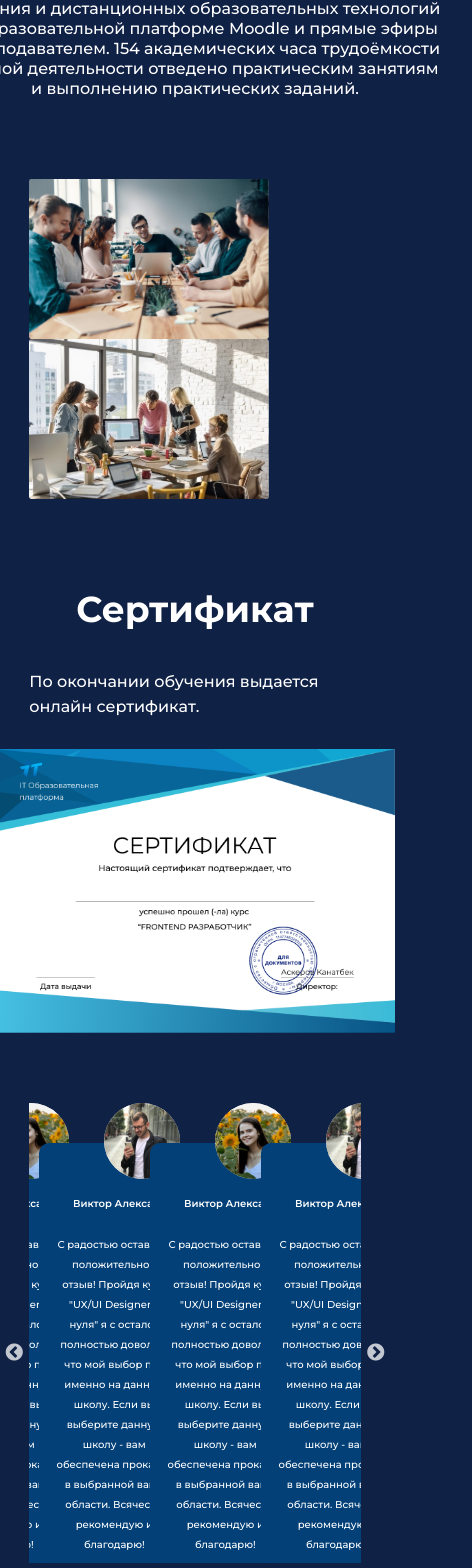
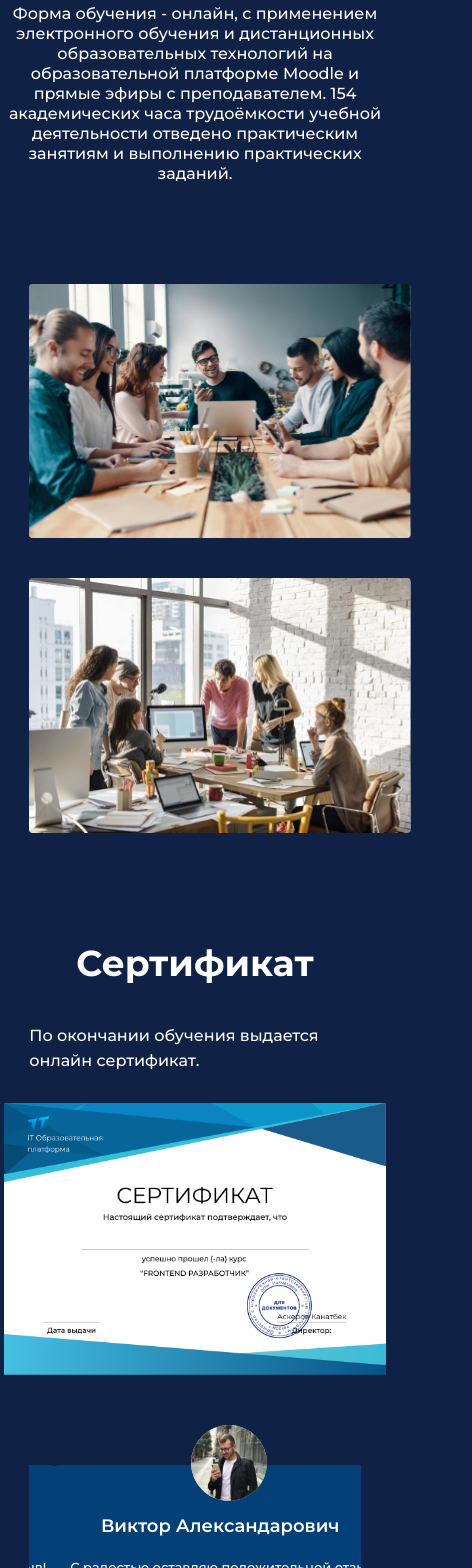
Before and after one commit to Tatynaae/club-project, a React (Create React App) app: page /AboutUs in a window 390 px wide. Shown: the part 361-1929 px from the top of the page, 472 px wide, since content can reach past the window. Built offline with nearby package versions, Linux system fonts and the light colour scheme.

Commit message:
Adaptation

```diff
--- a/src/Components/Hearoes/AboutUs.js
+++ b/src/Components/Hearoes/AboutUs.js
@@ -8,11 +8,44 @@ import Slider from "react-slick";
 
 const AboutUs = () => {
     const settings = {
-        dots: true,
+        dots: false,
         infinite: true,
         speed: 300,
         slidesToShow: 3,
-        slidesToScroll: 2
+        slidesToScroll: 2,
+        responsive: [
+            {
+                breakpoint: 1024,
+                settings: {
+                    slidesToShow: 3,
+                    slidesToScroll: 3,
+                    infinite: true,
+                    dots: false
+                }
+            },
+            {
+                breakpoint: 768,
+                settings: {
+                    slidesToShow: 2,
+                    slidesToScroll: 2,
+                    initialSlide: 2
+                }
+            }, {
+                breakpoint: 576,
+                settings: {
+                    slidesToShow: 1,
+                    slidesToScroll: 1,
+                    initialSlide: 1
+                }
+            },
+            {
+                breakpoint: 480,
+                settings: {
+                    slidesToShow: 1,
+                    slidesToScroll: 1
+                }
+            }
+        ]
     };
     return (
         <>
--- a/src/Components/Style/AboutUs.scss
+++ b/src/Components/Style/AboutUs.scss
@@ -67,7 +67,6 @@
       }
     }
 
-
     .slider-block {
       position: relative;
       width: 400px !important;
@@ -76,6 +75,9 @@
       border-radius: 10px;
       margin: 100px;
       padding: 50px 0 0 0;
+      .slick-next{
+        display:none;
+      }
       img {
         position: absolute;
         top: -40px;
@@ -116,6 +118,7 @@
       display: flex;
       align-items: start;
       justify-content: space-between;
+      flex-wrap: wrap;
       padding-bottom: 200px;
 
       &--left {
@@ -188,3 +191,17 @@
     }
   }
 }
+#slider {
+  .slider--general {
+    .slick-next {
+      display: none !important;
+    }
+  }
+}
+#slider {
+  .slider--general {
+    .slick-prev{
+      display: none !important;
+    }
+  }
+}
--- a/src/Components/Style/Media/Adaptation/AboutUs.scss
+++ b/src/Components/Style/Media/Adaptation/AboutUs.scss
@@ -92,6 +92,10 @@
       }
 
       .request--right {
+        label {
+          margin: 10px 0;
+        }
+
         input {
           width: 500px;
         }
@@ -115,36 +119,62 @@
 
       }
 
+      .about-us--certificate {
+        img {
+          width: 652.2px;
+        }
+      }
+
       .slider-block {
-        margin: 70px 10px;
-        width: 200px !important;
-        height: 370px;
-
+        width: 280px !important;
+        height: 270px;
 
         .hText {
           margin: 20px 0 0 15px;
-          width: 180px;
+          width: 250px;
         }
 
         img {
-          left: 65px;
+          left: 100px;
         }
       }
 
       .about-us--images {
         img {
-          width: 310px;
+          width: 300px;
         }
       }
 
-      .request--right {
-        input {
-          width: 300px;
+      .request {
+        display: flex;
+        flex-direction: column;
+
+        .request--left {
+          h1 {
+            font-size: 20px;
+          }
+
+          p {
+            width: 250px;
+          }
+        }
+
+        .request--right {
+          input {
+            width: 340px;
+            height: 50px;
+          }
+
+          a {
+            button {
+              width: 200px;
+            }
+          }
         }
       }
+
     }
   }
-
 }
 
 
@@ -158,68 +188,243 @@
         }
 
         h3 {
-          width: 499px;
+          width: 490px;
+        }
+
+      }
+
+      .about-us--certificate {
+        img {
+          width: 490.2px;
         }
       }
 
       .slider-block {
-        margin: 70px 10px;
-        width: 200px !important;
-        height: 370px;
-
-        h1 {
-          font-size: 10px;
-        }
+        width: 400px !important;
+        height: 210px;
+        margin: 50px 50px;
 
         .hText {
           margin: 20px 0 0 15px;
-          width: 120px;
-          font-size: 10px;
+          width: 360px;
         }
 
         img {
-          left: 65px;
+          left: 170px;
         }
       }
 
       .about-us--images {
+        display: flex;
+        flex-direction: column;
+        align-items: center;
+
         img {
-          width: 240px;
+          width: 489px;
+          padding: 20px 0;
         }
       }
 
-      .about-us--certificate {
-        img {
-          width: 400px;
+      .request--left {
+        h1 {
+          font-size: 20px;
+        }
+
+        p {
+          width: 250px;
         }
       }
 
-      .request {
-        .request--left {
-          h1 {
-            font-size: 26px;
-          }
+      .request--right {
+        input {
+          width: 140px;
+          height: 50px;
         }
 
-        .request--right {
-
-          input {
-            width: 230px;
+        a {
+          button {
+            width: 200px;
           }
         }
       }
-
     }
   }
 }
 
 
+@media (max-width: 450px) {
+  #about-us {
 
-@media (max-width: 450px) {
+    .about-us {
+      .about-us--title {
+        h1 {
+          text-align: center;
+          width: 200px;
+        }
+
+        h2 {
+          width: 380px;
+        }
+
+        h3 {
+          width: 380px;
+        }
+
+      }
+
+      .about-us--certificate {
+        img {
+          width: 382px;
+        }
+      }
+
+      .slider-block {
+        width: 342px !important;
+        height: 230px;
+        margin: 50px 20px;
+
+        .hText {
+          margin: 20px 0 0 15px;
+          width: 320px;
+        }
+
+        img {
+          left: 142px;
+        }
+      }
+
+      .about-us--images {
+        display: flex;
+        flex-direction: column;
+        align-items: center;
+
+        img {
+          width: 382px;
+          padding: 20px 0;
+        }
+      }
+
+      .request {
+        display: flex;
+        flex-wrap: wrap;
+        align-items: center;
+        justify-content: space-around;
+        padding: 20px 0;
+        .request--left {
+
+
+          h1 {
+            font-size: 20px;
+            text-align: center;
+
+          }
+
+          p {
+            text-align: center;
+            width: 385px;
+          }
+        }
+
+        .request--right {
+          input {
+            width: 320px;
+            height: 50px;
+          }
+
+          a {
+            button {
+              width: 200px;
+            }
+          }
+        }
+      }
+    }
+  }
 }
 
 @media (max-width: 375px) {
+  #about-us {
+
+    .about-us {
+      .about-us--title {
+
+        h1 {
+          width: 250px;
+        }
+
+        h2 {
+          width: 326px;
+        }
+
+        h3 {
+          width: 332px;
+        }
+
+      }
+      .about-us--certificate {
+        img {
+          width: 318px;
+        }
+      }
+
+      .slider-block {
+        width: 296px !important;
+        height: 240px;
+        margin: 50px 13px;
+
+        .hText {
+          margin: 22px 0 0 11px;
+          width: 280px;
+        }
+
+        img {
+          left: 122px;
+        }
+      }
+
+      .about-us--images {
+        display: flex;
+        flex-direction: column;
+        align-items: center;
+
+        img {
+          width: 314px;
+          padding: 20px 0;
+        }
+      }
+
+      .request {
+        padding: 20px 0;
+        .request--left {
+          h1 {
+            font-size: 20px;
+            text-align: center;
+
+          }
+
+          p {
+            text-align: center;
+            width: 325px;
+          }
+        }
+
+        .request--right {
+          input {
+            width: 230px;
+            height: 50px;
+          }
+
+          a {
+            button {
+              width: 200px;
+            }
+          }
+        }
+      }
+    }
+  }
 }
 
 @media (max-width: 320px) {
+
 }
--- a/src/css/App.css
+++ b/src/css/App.css
@@ -174,6 +174,9 @@
   margin: 100px;
   padding: 50px 0 0 0;
 }
+#about-us .about-us .slider-block .slick-next {
+  display: none;
+}
 #about-us .about-us .slider-block img {
   position: absolute;
   top: -40px;
@@ -209,6 +212,7 @@
   display: flex;
   align-items: start;
   justify-content: space-between;
+  flex-wrap: wrap;
   padding-bottom: 200px;
 }
 #about-us .about-us .request--left h1 {
@@ -267,6 +271,14 @@
 #about-us .about-us .request--right a button:hover {
   transform: scale(1.1);
   cursor: pointer;
+}
+
+#slider .slider--general .slick-next {
+  display: none !important;
+}
+
+#slider .slider--general .slick-prev {
+  display: none !important;
 }
 
 #open {
@@ -1537,6 +1549,9 @@ body {
   #about-us .about-us .about-us--images img {
     width: 400px;
   }
+  #about-us .about-us .request--right label {
+    margin: 10px 0;
+  }
   #about-us .about-us .request--right input {
     width: 500px;
   }
@@ -1548,23 +1563,39 @@ body {
   #about-us .about-us .about-us--title h3 {
     width: 639px;
   }
+  #about-us .about-us .about-us--certificate img {
+    width: 652.2px;
+  }
   #about-us .about-us .slider-block {
-    margin: 70px 10px;
-    width: 200px !important;
-    height: 370px;
+    width: 280px !important;
+    height: 270px;
   }
   #about-us .about-us .slider-block .hText {
     margin: 20px 0 0 15px;
-    width: 180px;
+    width: 250px;
   }
   #about-us .about-us .slider-block img {
-    left: 65px;
+    left: 100px;
   }
   #about-us .about-us .about-us--images img {
-    width: 310px;
-  }
-  #about-us .about-us .request--right input {
     width: 300px;
+  }
+  #about-us .about-us .request {
+    display: flex;
+    flex-direction: column;
+  }
+  #about-us .about-us .request .request--left h1 {
+    font-size: 20px;
+  }
+  #about-us .about-us .request .request--left p {
+    width: 250px;
+  }
+  #about-us .about-us .request .request--right input {
+    width: 340px;
+    height: 50px;
+  }
+  #about-us .about-us .request .request--right a button {
+    width: 200px;
   }
 }
 @media (max-width: 576px) {
@@ -1572,35 +1603,155 @@ body {
     width: 499px;
   }
   #about-us .about-us .about-us--title h3 {
-    width: 499px;
+    width: 490px;
+  }
+  #about-us .about-us .about-us--certificate img {
+    width: 490.2px;
   }
   #about-us .about-us .slider-block {
-    margin: 70px 10px;
-    width: 200px !important;
-    height: 370px;
-  }
-  #about-us .about-us .slider-block h1 {
-    font-size: 10px;
+    width: 400px !important;
+    height: 210px;
+    margin: 50px 50px;
   }
   #about-us .about-us .slider-block .hText {
     margin: 20px 0 0 15px;
-    width: 120px;
-    font-size: 10px;
+    width: 360px;
   }
   #about-us .about-us .slider-block img {
-    left: 65px;
+    left: 170px;
+  }
+  #about-us .about-us .about-us--images {
+    display: flex;
+    flex-direction: column;
+    align-items: center;
   }
   #about-us .about-us .about-us--images img {
-    width: 240px;
+    width: 489px;
+    padding: 20px 0;
+  }
+  #about-us .about-us .request--left h1 {
+    font-size: 20px;
+  }
+  #about-us .about-us .request--left p {
+    width: 250px;
+  }
+  #about-us .about-us .request--right input {
+    width: 140px;
+    height: 50px;
+  }
+  #about-us .about-us .request--right a button {
+    width: 200px;
+  }
+}
+@media (max-width: 450px) {
+  #about-us .about-us .about-us--title h1 {
+    text-align: center;
+    width: 200px;
+  }
+  #about-us .about-us .about-us--title h2 {
+    width: 380px;
+  }
+  #about-us .about-us .about-us--title h3 {
+    width: 380px;
   }
   #about-us .about-us .about-us--certificate img {
-    width: 400px;
+    width: 382px;
+  }
+  #about-us .about-us .slider-block {
+    width: 342px !important;
+    height: 230px;
+    margin: 50px 20px;
+  }
+  #about-us .about-us .slider-block .hText {
+    margin: 20px 0 0 15px;
+    width: 320px;
+  }
+  #about-us .about-us .slider-block img {
+    left: 142px;
+  }
+  #about-us .about-us .about-us--images {
+    display: flex;
+    flex-direction: column;
+    align-items: center;
+  }
+  #about-us .about-us .about-us--images img {
+    width: 382px;
+    padding: 20px 0;
+  }
+  #about-us .about-us .request {
+    display: flex;
+    flex-wrap: wrap;
+    align-items: center;
+    justify-content: space-around;
+    padding: 20px 0;
   }
   #about-us .about-us .request .request--left h1 {
-    font-size: 26px;
+    font-size: 20px;
+    text-align: center;
+  }
+  #about-us .about-us .request .request--left p {
+    text-align: center;
+    width: 385px;
+  }
+  #about-us .about-us .request .request--right input {
+    width: 320px;
+    height: 50px;
+  }
+  #about-us .about-us .request .request--right a button {
+    width: 200px;
+  }
+}
+@media (max-width: 375px) {
+  #about-us .about-us .about-us--title h1 {
+    width: 250px;
+  }
+  #about-us .about-us .about-us--title h2 {
+    width: 326px;
+  }
+  #about-us .about-us .about-us--title h3 {
+    width: 332px;
+  }
+  #about-us .about-us .about-us--certificate img {
+    width: 318px;
+  }
+  #about-us .about-us .slider-block {
+    width: 296px !important;
+    height: 240px;
+    margin: 50px 13px;
+  }
+  #about-us .about-us .slider-block .hText {
+    margin: 22px 0 0 11px;
+    width: 280px;
+  }
+  #about-us .about-us .slider-block img {
+    left: 122px;
+  }
+  #about-us .about-us .about-us--images {
+    display: flex;
+    flex-direction: column;
+    align-items: center;
+  }
+  #about-us .about-us .about-us--images img {
+    width: 314px;
+    padding: 20px 0;
+  }
+  #about-us .about-us .request {
+    padding: 20px 0;
+  }
+  #about-us .about-us .request .request--left h1 {
+    font-size: 20px;
+    text-align: center;
+  }
+  #about-us .about-us .request .request--left p {
+    text-align: center;
+    width: 325px;
   }
   #about-us .about-us .request .request--right input {
     width: 230px;
+    height: 50px;
+  }
+  #about-us .about-us .request .request--right a button {
+    width: 200px;
   }
 }
 * {
```
Also changed, not shown: 1 other file (tests, documents, lock files or other folders).
